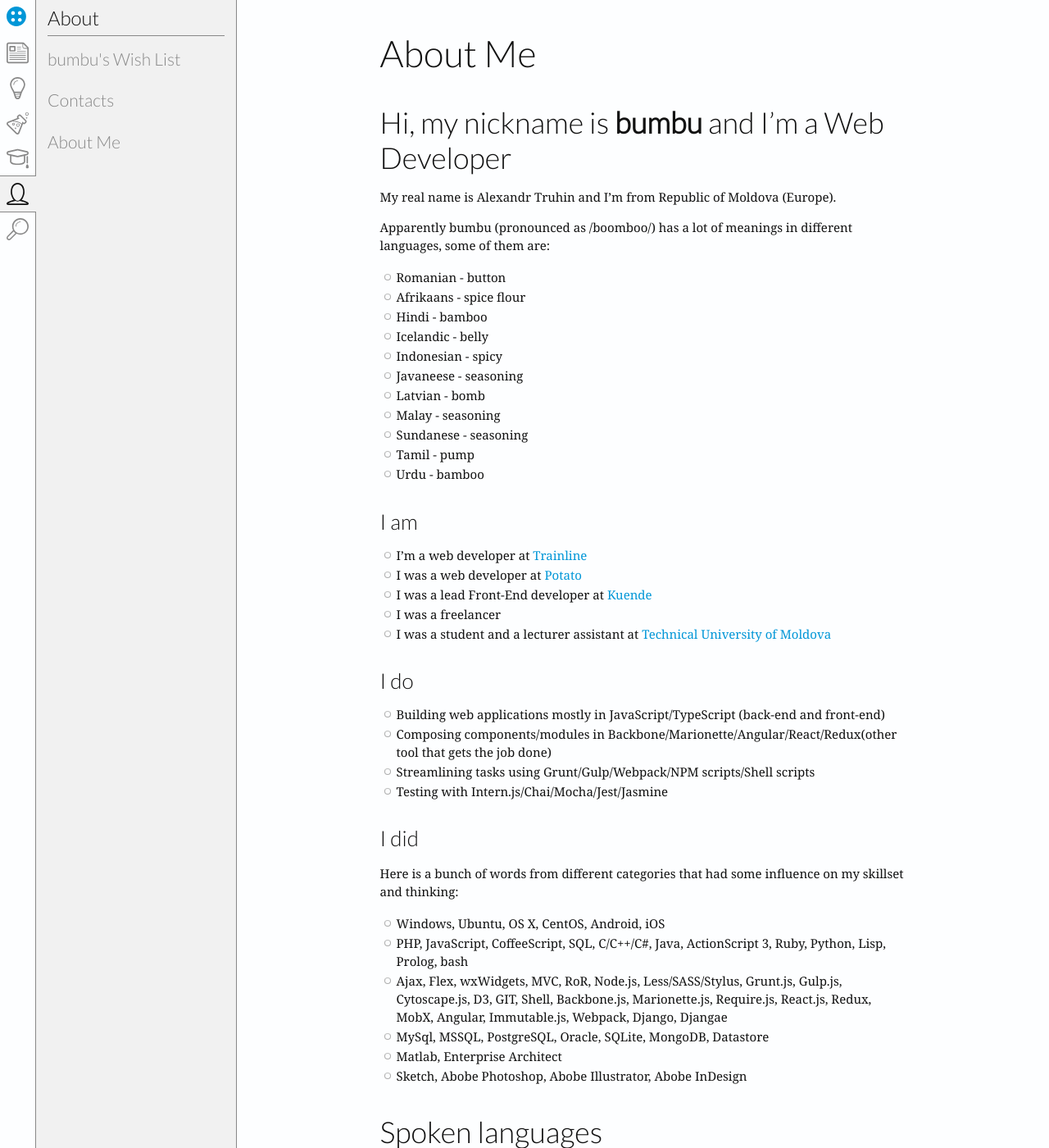
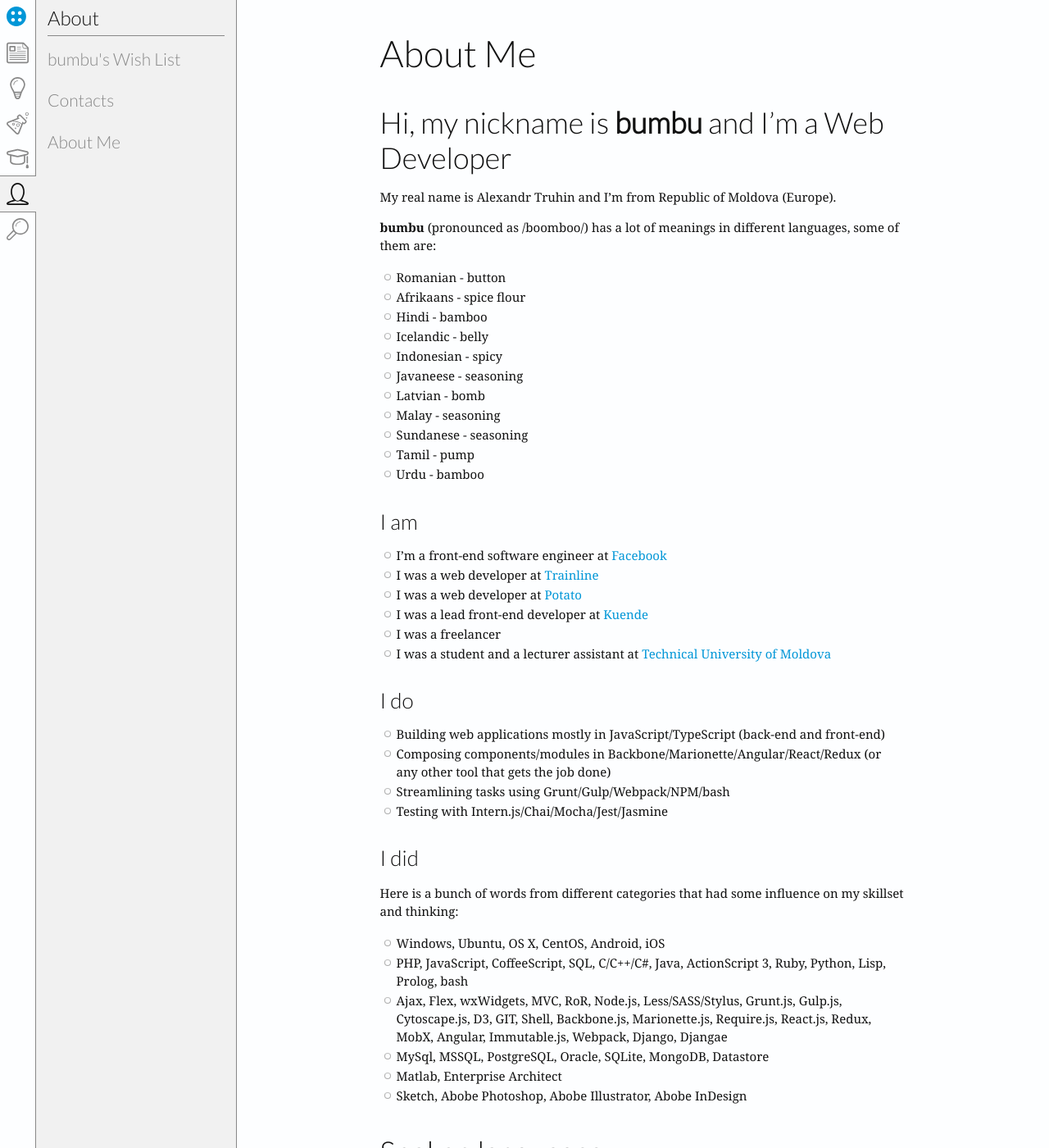
Before and after one commit to bumbu/bumbu.github.io, a Jekyll site: the page built from _posts/2000-00-00-about-me.md, in a window 1280 px wide and 1400 px high. Shown: the whole window at 82% size. Built offline with Jekyll 4.4.1, drawn with Linux system fonts in a browser that asks for light colours; some web fonts are replaced; some of the changed text lies outside the part shown.

Commit message:
Update about me

```diff
--- a/_posts/2000-00-00-about-me.md
+++ b/_posts/2000-00-00-about-me.md
@@ -12,7 +12,7 @@ hide_date: true
 
 My real name is Alexandr Truhin and I'm from Republic of Moldova (Europe).
 
-Apparently bumbu (pronounced as /boomboo/) has a lot of meanings in different languages, some of them are:
+**bumbu** (pronounced as /boomboo/) has a lot of meanings in different languages, some of them are:
 
 * Romanian - button
 * Afrikaans - spice flour
@@ -28,17 +28,18 @@ Apparently bumbu (pronounced as /boomboo/) has a lot of meanings in different la
 
 ### I am
 
-* I'm a web developer at <a href="https://thetrainline.com" target="_blank">Trainline</a>
+* I'm a front-end software engineer at <a href="https://facebook.com" target="_blank">Facebook</a>
+* I was a web developer at <a href="https://thetrainline.com" target="_blank">Trainline</a>
 * I was a web developer at <a href="https://p.ota.to" target="_blank">Potato</a>
-* I was a lead Front-End developer at <a href="http://kuende.com" target="_blank">Kuende</a>
+* I was a lead front-end developer at <a href="http://kuende.com" target="_blank">Kuende</a>
 * I was a freelancer
 * I was a student and a lecturer assistant at <a href="http://utm.md" target="_blank">Technical University of Moldova</a>
 
 ### I do
 
 * Building web applications mostly in JavaScript/TypeScript (back-end and front-end)
-* Composing components/modules in Backbone/Marionette/Angular/React/Redux(other tool that gets the job done)
-* Streamlining tasks using Grunt/Gulp/Webpack/NPM scripts/Shell scripts
+* Composing components/modules in Backbone/Marionette/Angular/React/Redux (or any other tool that gets the job done)
+* Streamlining tasks using Grunt/Gulp/Webpack/NPM/bash
 * Testing with Intern.js/Chai/Mocha/Jest/Jasmine
 
 ### I did
```
Also changed, not shown: other parts of _posts/2000-00-00-about-me.md (+1 -1 lines).
